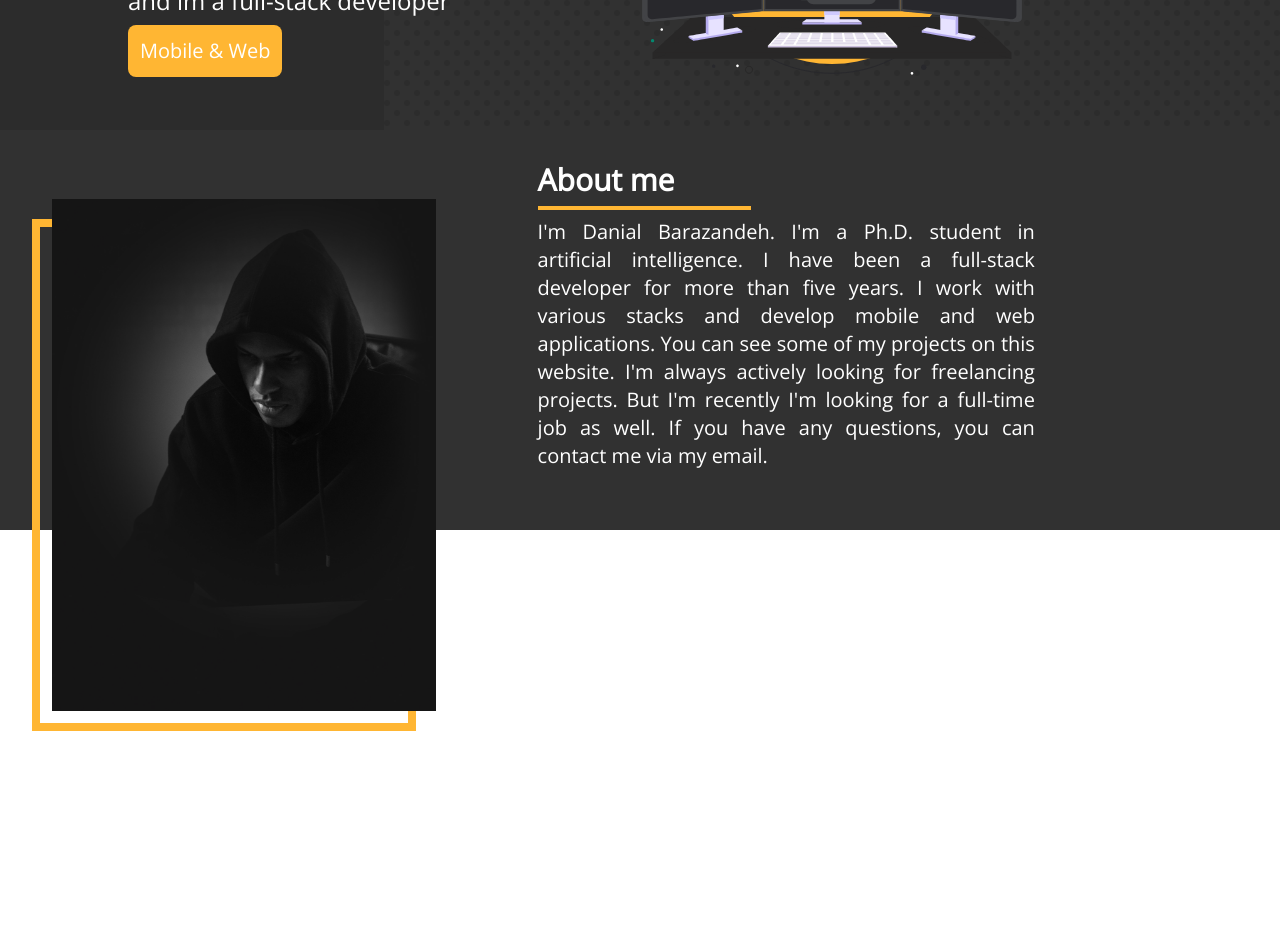
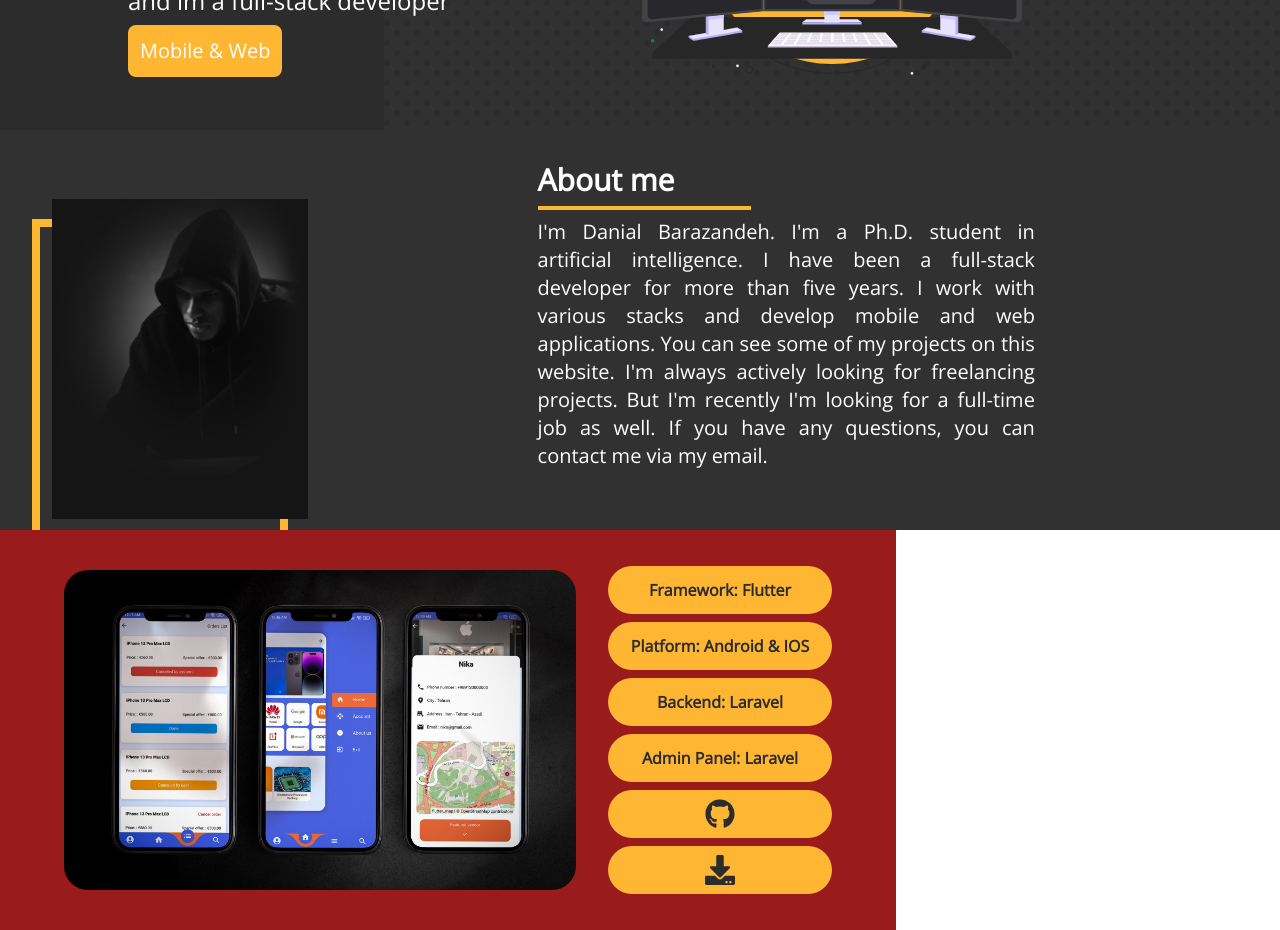
Before and after one commit to danial-barazandeh/portfolio, a Next.js app: page / in a window 1280 px wide. Shown: the part 320-1250 px from the top of the page. Before the commit the page ends 1051 px from the top, so only its background shows below. Built offline with nearby package versions, Linux system fonts and the light colour scheme.

Commit message:
small fix
small fix

```diff
--- a/app/globals.css
+++ b/app/globals.css
@@ -11,5 +11,5 @@
     font-family: OpenSans;
   }
   .sizing {
-    @apply w-[6rem] h-[8rem] sm:w-[10rem] sm:h-[12rem] md:w-[16rem] md:h-[20rem] lg:w-[20rem] lg:h-[24rem] xl:w-[24rem] xl:h-[32rem] bg-cover bg-no-repeat;
+    @apply w-[6rem] h-[8rem] sm:w-[10rem] sm:h-[12rem] md:w-[16rem] md:h-[20rem] lg:w-[16rem] lg:h-[20rem] xl:w-[16rem] xl:h-[20rem] bg-cover bg-no-repeat;
   }
--- a/app/page.tsx
+++ b/app/page.tsx
@@ -1,6 +1,8 @@
+/* eslint-disable react/no-unescaped-entities */
 import Image from 'next/image'
 import styles from './page.module.css'
 import Lottie from './lottie'
+import Swiperr from './swiperr'
 
 export default function Home() {
 
@@ -27,7 +29,10 @@ export default function Home() {
 
       </div>
 
+      <div className="flex-row w-[100%]">
+
         <div className={styles.body}>
+
           <div className={styles.leftSide}>
 
             <div className="relative mt-[12%] w-[20%]">
@@ -41,6 +46,7 @@ export default function Home() {
           </div>
 
           <div className={styles.rightSide}>
+
             <div className="font-bold text-3xl">
               About me
             </div>
@@ -59,6 +65,13 @@ export default function Home() {
 
         </div>
 
+
+        <div className=" bg-backgroundColor w-[100vh] h-[50%]">
+          <Swiperr />
+        </div>
+
+      </div>
+
     </main>
   )
 }
--- /dev/null
+++ b/app/swiperr.tsx
@@ -0,0 +1,54 @@
+"use client"
+
+
+import { Swiper, SwiperSlide } from 'swiper/react';
+import { Navigation, Pagination, Scrollbar, A11y, } from 'swiper';
+import 'swiper/css';
+import 'swiper/css/navigation';
+import 'swiper/css/pagination';
+import 'swiper/css/scrollbar';
+import { FaGithub, FaDownload } from "react-icons/fa";
+
+export default function Swiperr() {
+    return (<Swiper
+        modules={[Navigation, Scrollbar, A11y]}
+        className='w-[70vw] h-[50vh] bg-backgroundColor flex items-center justify-center justify-items-center'
+        spaceBetween={50}
+        centeredSlides={true}
+        centeredSlidesBounds={true}
+        centerInsufficientSlides={true}
+        slidesPerView={1}
+        navigation
+        scrollbar={{ draggable: true }}
+        onSlideChange={() => console.log('slide change')}
+        onSwiper={(swiper) => console.log(swiper)}
+    >
+        <SwiperSlide className='flex items-center justify-center justify-items-center gap-8 px-[5vw] bg-red-800' key="key">
+
+            <div className='w-[70vh] h-[40vh] overflow-hidden rounded-3xl backgr bg-[url("http://localhost:3000/images/mobileWorldSlider.jpg")] bg-cover bg-no-repeat bg-center'>
+            </div>
+
+            <div>
+                <div className='rounded-3xl bg-accentColor text-backgroundColor w-56 h-12 flex items-center justify-center mb-2'>
+                    <span className=' font-bold'>Framework: Flutter</span>
+                </div>
+                <div className='rounded-3xl bg-accentColor text-backgroundColor w-56 h-12 flex items-center justify-center mb-2'>
+                    <span className=' font-bold'>Platform: Android & IOS</span>
+                </div>
+                <div className='rounded-3xl bg-accentColor text-backgroundColor w-56 h-12 flex items-center justify-center mb-2'>
+                    <span className=' font-bold'>Backend: Laravel</span>
+                </div>
+                <div className='rounded-3xl bg-accentColor text-backgroundColor w-56 h-12 flex items-center justify-center mb-2'>
+                    <span className=' font-bold'>Admin Panel: Laravel</span>
+                </div>
+                <div className='rounded-3xl bg-accentColor text-backgroundColor w-56 h-12 flex items-center justify-center text-3xl  mb-2'>
+                    <FaGithub></FaGithub>
+                </div>
+                <div className='rounded-3xl bg-accentColor text-backgroundColor w-56 h-12 flex items-center justify-center text-3xl'>
+                    <FaDownload></FaDownload>
+                </div>
+            </div>
+
+        </SwiperSlide>
+    </Swiper>);
+}
--- a/package.json
+++ b/package.json
@@ -19,6 +19,8 @@
     "next": "13.1.2",
     "react": "18.2.0",
     "react-dom": "18.2.0",
+    "react-icons": "^4.7.1",
+    "swiper": "^8.4.6",
     "typescript": "4.9.4"
   },
   "devDependencies": {
```
Also changed, not shown: public/images/mobileWorldSlider.jpg (added), 1 other file (tests, documents, lock files or other folders). Lines whose indentation alone changed are shown as unchanged.
